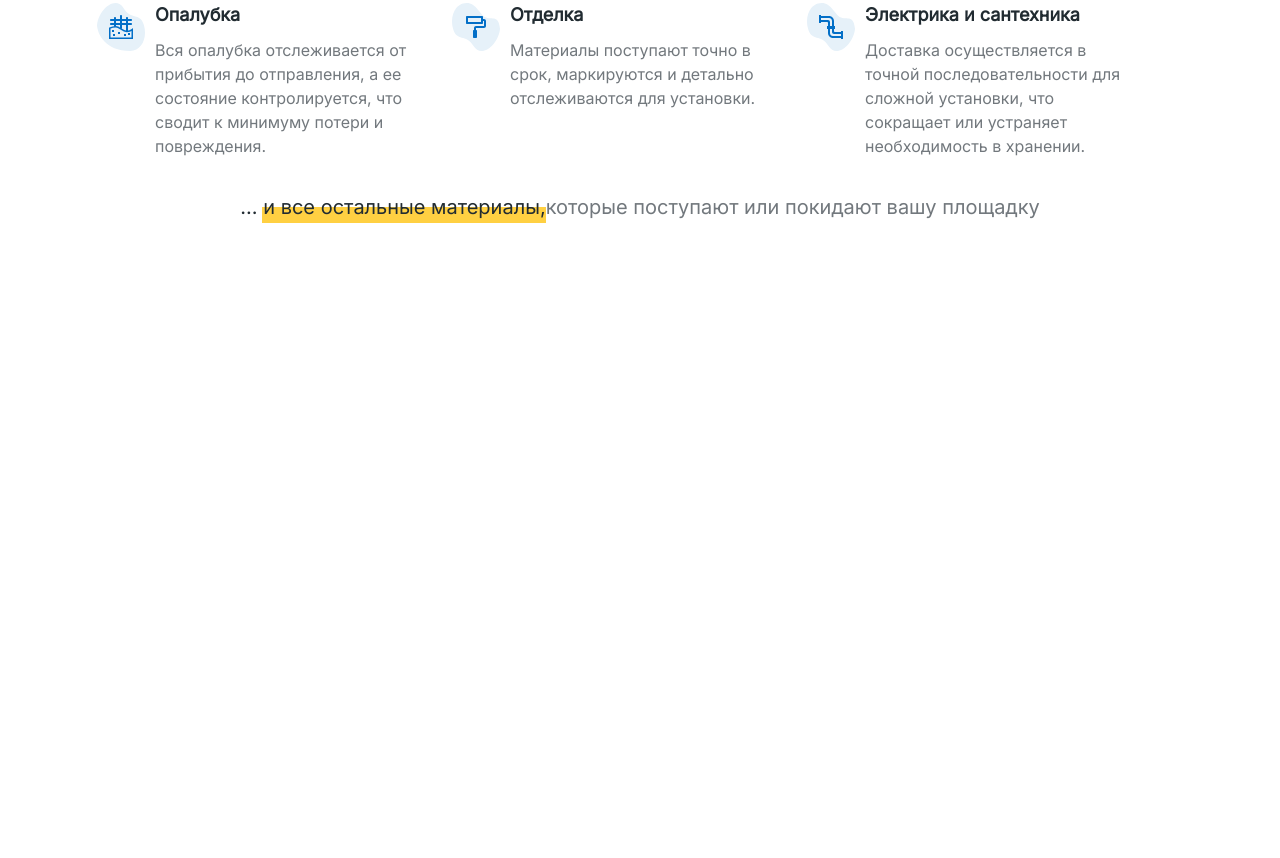
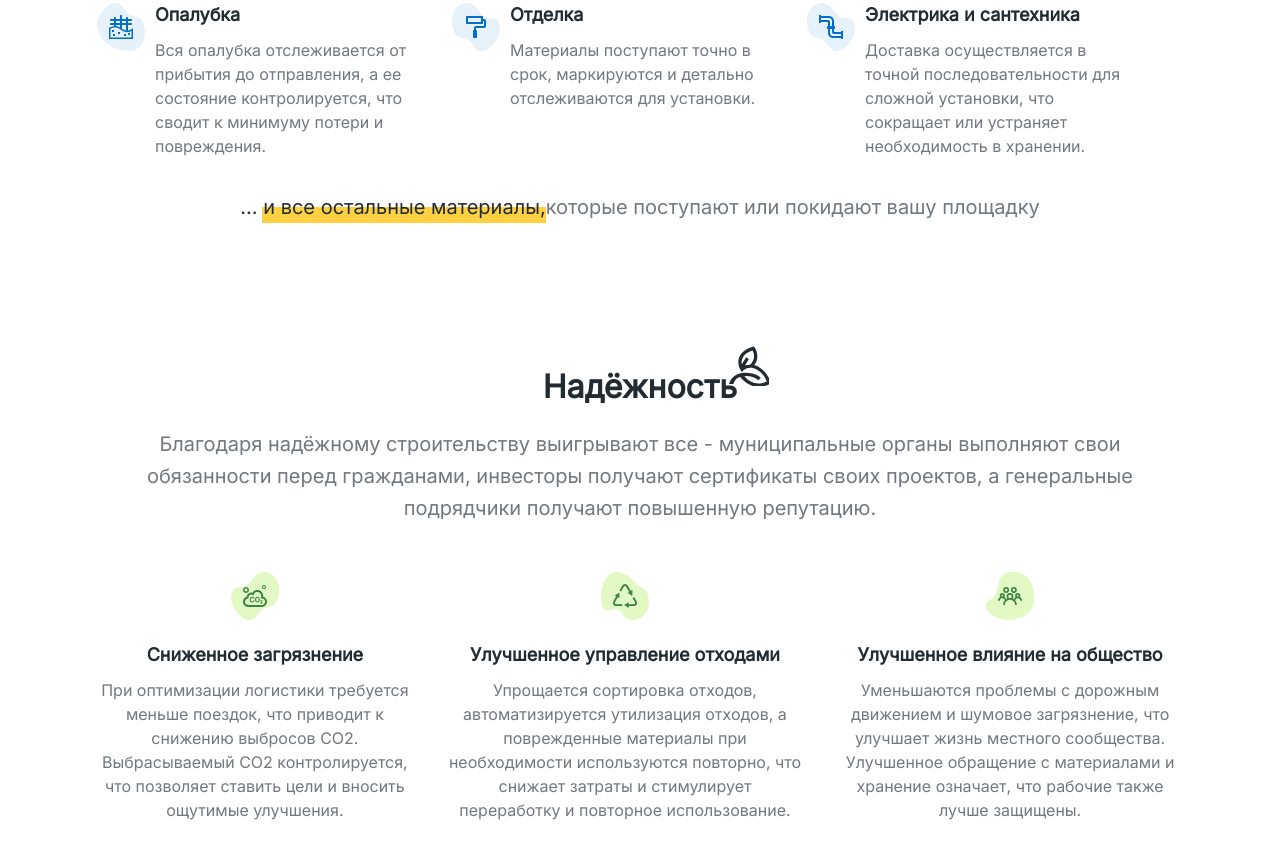
Before and after one commit to stavbers/building-control__lending, a website: page app/index.html in a window 1280 px wide. Shown: the part 4818-5676 px from the top of the page. Before the commit the page ends 5181 px from the top, so only its background shows below. Drawn offline with Linux system fonts and the light colour scheme.

Commit message:
add screen5 html, scss, svg

```diff
--- a/app/index.html
+++ b/app/index.html
@@ -284,7 +284,25 @@
       <section class="screen5">
   <div class="container">
     <div class="screen5-wrp">
-
+      <h2 class="screen5__title">Надёжность</h2>
+      <p class="screen5__descr">Благодаря надёжному строительству выигрывают все - муниципальные органы выполняют свои обязанности перед гражданами, инвесторы получают сертификаты своих проектов, а генеральные подрядчики получают повышенную репутацию.</p>
+      <ul class="screen5__list">
+        <li class="screen5__item">
+          <img src="img/svg/screen5-2.svg" alt="screen5 img" class="screen5__img">
+          <h3 class="screen5__subtitle">Сниженное загрязнение</h3>
+          <p class="screen5__text">При оптимизации логистики требуется меньше поездок, что приводит к снижению выбросов CO2. Выбрасываемый CO2 контролируется, что позволяет ставить цели и вносить ощутимые улучшения.</p>
+        </li>
+        <li class="screen5__item">
+          <img src="img/svg/screen5-3.svg" alt="screen5 img" class="screen5__img">
+          <h3 class="screen5__subtitle">Улучшенное управление отходами</h3>
+          <p class="screen5__text">Упрощается сортировка отходов, автоматизируется утилизация отходов, а поврежденные материалы при необходимости используются повторно, что снижает затраты и стимулирует переработку и повторное использование.</p>
+        </li>
+        <li class="screen5__item">
+          <img src="img/svg/screen5-4.svg" alt="screen5 img" class="screen5__img">
+          <h3 class="screen5__subtitle">Улучшенное влияние на общество</h3>
+          <p class="screen5__text">Уменьшаются проблемы с дорожным движением и шумовое загрязнение, что улучшает жизнь местного сообщества. Улучшенное обращение с материалами и хранение означает, что рабочие также лучше защищены.</p>
+        </li>
+      </ul>
     </div>
   </div>
 </section>
--- a/src/scss/components/_screen5.scss
+++ b/src/scss/components/_screen5.scss
@@ -0,0 +1,68 @@
+.screen5 {
+text-align: center;
+padding-bottom: 62px;
+  &__title {
+    @include mp0;
+    position: relative;
+    max-width: 300px;
+    margin: 0 auto;
+    margin-bottom: 17px;
+    font-size: 32px;
+    line-height: 48px;
+    color: $titleColor;
+    &::after {
+      content: '';
+      position: absolute;
+      top: -17px;
+      right: 21px;
+      width: 40px;
+      height: 40px;
+      background-image: url(../../img/svg/screen5-1.svg)
+
+    }
+  }
+
+  &__descr {
+    @include mp0;
+    margin-bottom: 48px;
+    font-size: 20px;
+    line-height: 32px;
+    color: $textColor;
+  }
+
+  &__list {
+    @include mp0;
+    @include liststyle;
+    display: flex;
+
+  }
+
+  &__item {
+    margin-right: 33px;
+    &:last-child {
+      margin-right: 0px;
+    }
+  }
+
+  &__img {
+    margin-bottom: 19px;
+  }
+
+  &__subtitle {
+    @include mp0;
+    margin-bottom: 11px;
+    font-size: 18px;
+    line-height: 24px;
+    color: $titleColor;
+  }
+
+  &__text {
+    @include mp0;
+    font-size: 16px;
+    line-height: 24px;
+    color: $textColor;
+  }
+}
+
+.screen5-wrp {
+}
```
Also changed, not shown: src/partials/screen5.html (+19 -1 lines), app/css/main.css, app/img/svg/screen5-1.svg (added), app/img/svg/screen5-2.svg (added), app/img/svg/screen5-3.svg (added), app/img/svg/screen5-4.svg (added), src/img/svg/screen5-1.svg (added), src/img/svg/screen5-2.svg (added), src/img/svg/screen5-3.svg (added), src/img/svg/screen5-4.svg (added), 1 other file.
